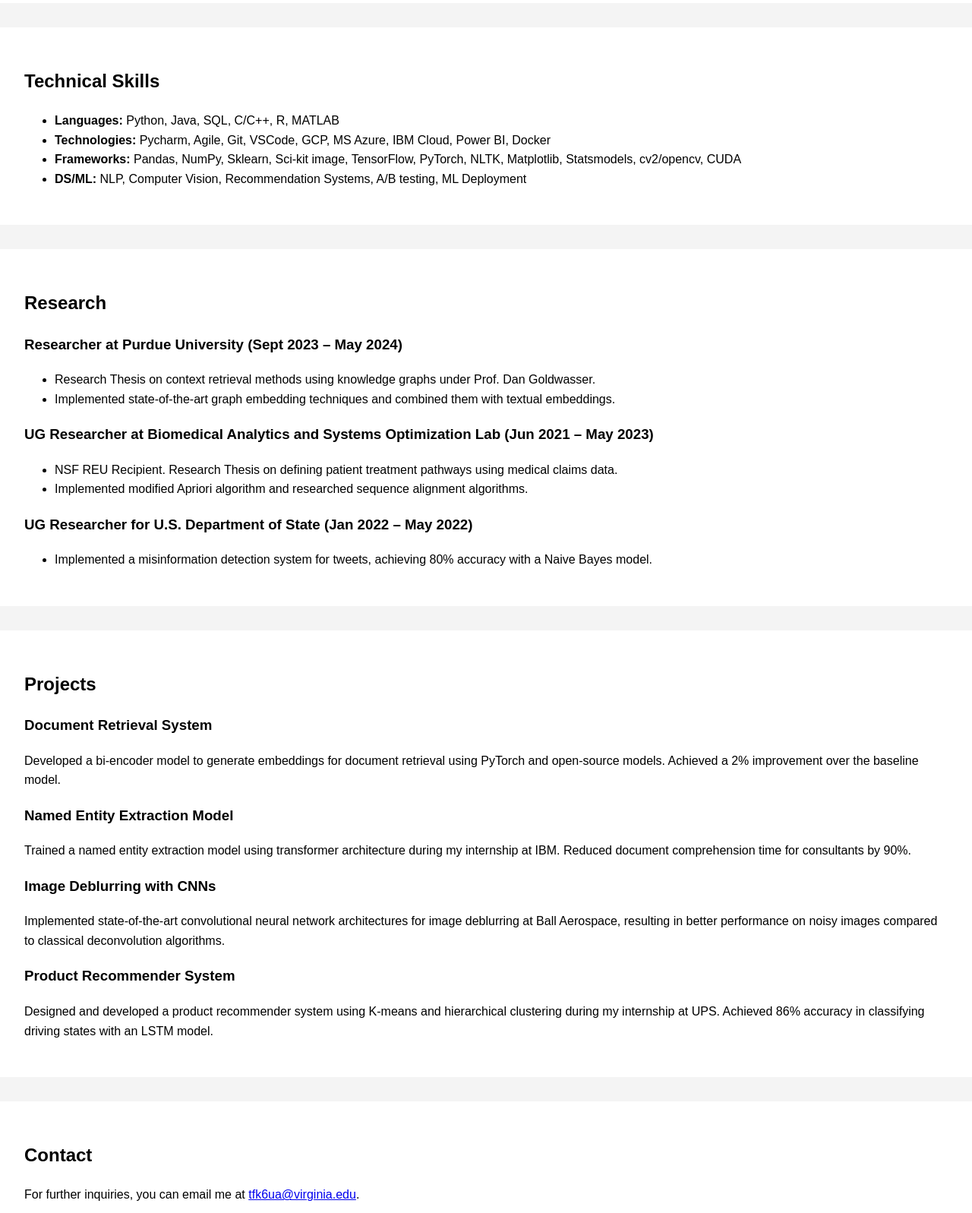
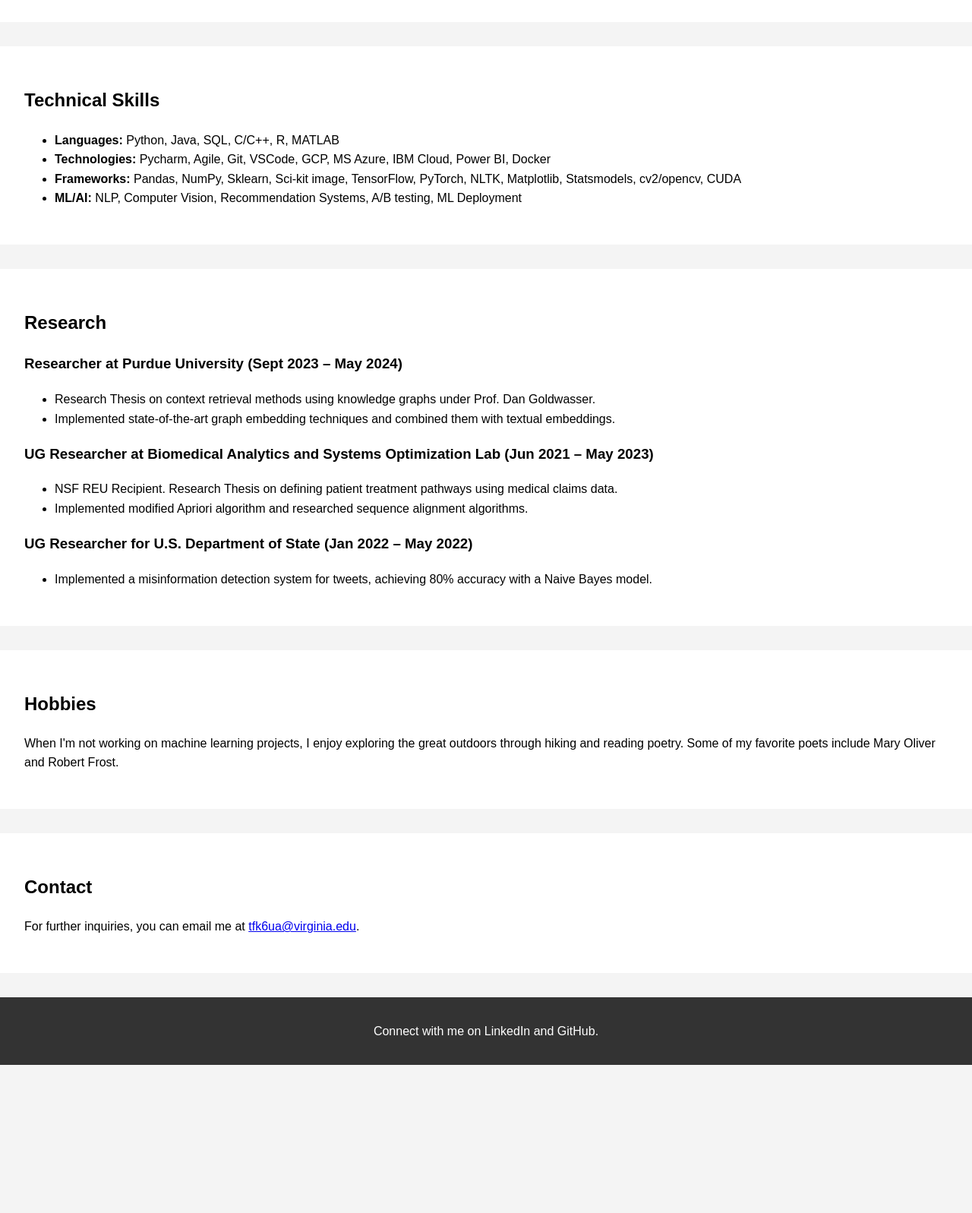
Before and after one commit to shellyganga/shellyganga.github.io, a plain HTML site: page index.html in a window 1280 px wide. Shown: the part 1200-2797 px from the top of the page at 76% size. After the commit the page ends 2602 px from the top, so only its background shows below. Drawn offline with Linux system fonts and the light colour scheme.

Commit message:
Update index.html

```diff
--- a/index.html
+++ b/index.html
@@ -16,7 +16,7 @@
                 <li><a href="#experience">Experience</a></li>
                 <li><a href="#skills">Skills</a></li>
                 <li><a href="#research">Research</a></li>
-                <li><a href="#projects">Projects</a></li>
+                <li><a href="#hobbies">Hobbies</a></li>
                 <li><a href="#contact">Contact</a></li>
             </ul>
         </nav>
@@ -25,8 +25,8 @@
     <section id="about">
         <h2>About Me</h2>
         <p>Hello, my name is Shelly Schwartz and I am a Purdue University alum with a background in math and data science. Starting in the Fall of 2024, I'll be advancing my education with an online Master's in Data Science at the University of Virginia.</p>
-        <p>Current areas of research I am interested in are advancing context retrieval for language models!</p>
-        <p>I am actively seeking full-time positions or internships in data science and machine learning where I can apply my skills and contribute to cool projects.</p>
+        <p>Current areas of research I am interested in are advancing context retrieval for language models! Whether it's leveraging graphs to make sense of complex data or using clustering techniques to find hidden patterns, I'm passionate about improving how we retrieve and use information.</p>
+        <p>I am actively seeking full-time positions and internships in machine learning where I can apply my skills and work on exciting projects.</p>
     </section>
 
     <section id="experience">
@@ -35,7 +35,7 @@
         <ul>
             <li>Designed and fine-tuned a bi-encoder model for document retrieval using PyTorch.</li>
             <li>Achieved a 2% improvement over baseline models, advanced context retrieval methods.</li>
-            <li>Implemented customized fine-tuning techniques and novel metrics for document clustering.</li>
+            <li>Implemented customized fine-tuning techniques and novel metrics for document clustering, biasing document clusters towards queries.</li>
         </ul>
 
         <h3>Data Science/ML Intern at IBM (May 2023 – Aug 2023)</h3>
@@ -64,7 +64,7 @@
             <li><strong>Languages:</strong> Python, Java, SQL, C/C++, R, MATLAB</li>
             <li><strong>Technologies:</strong> Pycharm, Agile, Git, VSCode, GCP, MS Azure, IBM Cloud, Power BI, Docker</li>
             <li><strong>Frameworks:</strong> Pandas, NumPy, Sklearn, Sci-kit image, TensorFlow, PyTorch, NLTK, Matplotlib, Statsmodels, cv2/opencv, CUDA</li>
-            <li><strong>DS/ML:</strong> NLP, Computer Vision, Recommendation Systems, A/B testing, ML Deployment</li>
+            <li><strong>ML/AI:</strong> NLP, Computer Vision, Recommendation Systems, A/B testing, ML Deployment</li>
         </ul>
     </section>
 
@@ -88,19 +88,9 @@
         </ul>
     </section>
 
-    <section id="projects">
-        <h2>Projects</h2>
-        <h3>Document Retrieval System</h3>
-        <p>Developed a bi-encoder model to generate embeddings for document retrieval using PyTorch and open-source models. Achieved a 2% improvement over the baseline model.</p>
-
-        <h3>Named Entity Extraction Model</h3>
-        <p>Trained a named entity extraction model using transformer architecture during my internship at IBM. Reduced document comprehension time for consultants by 90%.</p>
-
-        <h3>Image Deblurring with CNNs</h3>
-        <p>Implemented state-of-the-art convolutional neural network architectures for image deblurring at Ball Aerospace, resulting in better performance on noisy images compared to classical deconvolution algorithms.</p>
-
-        <h3>Product Recommender System</h3>
-        <p>Designed and developed a product recommender system using K-means and hierarchical clustering during my internship at UPS. Achieved 86% accuracy in classifying driving states with an LSTM model.</p>
+    <section id="hobbies">
+        <h2>Hobbies</h2>
+        <p>When I'm not working on machine learning projects, I enjoy exploring the great outdoors through hiking and reading poetry. Some of my favorite poets include Mary Oliver and Robert Frost.</p>
     </section>
 
     <section id="contact">
```
